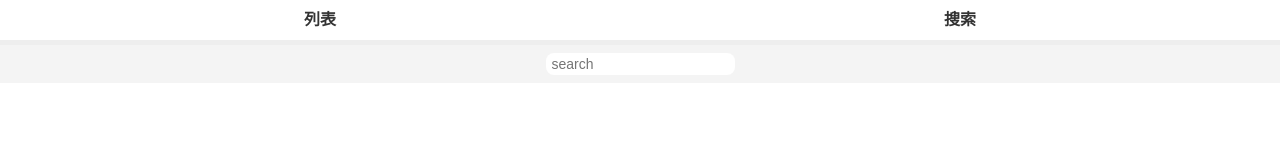
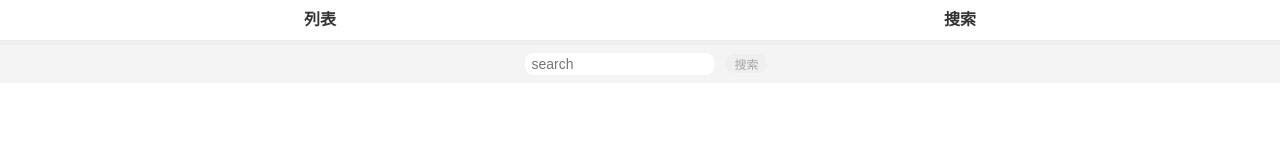
Before and after one commit to SilentMonet/MusicOnline, a Vue app: page /#/search in a window 1280 px wide. Both pictures are taken after a click on the element "搜索". Shown: the top 160 px of the page. Built offline with nearby package versions, Linux system fonts and the light colour scheme.

Commit message:
增加搜索按钮，完善搜索字符串检查

```diff
--- a/src/components/main-container/search/search.vue
+++ b/src/components/main-container/search/search.vue
@@ -6,7 +6,12 @@
         v-model.trim.lazy='searchArgs.queryString'
         placeholder='search'
         v-on:keyup.enter='search'
+        v-on:change='searchArgs.changed=true'
         class='search'>
+        <button
+          class="search-button"
+          v-on:click='search'
+          >搜索</button>
     </div>
     <ul v-show='songItems!==[]' class='songList'>
         <li
@@ -15,7 +20,7 @@
           class='song-container'>
             <song-item
               v-bind:songInfo='songItem'
-              class='show-icon-music show-icon-favorite'
+              class='hide-icon-del hide-icon-join'
             ></song-item>
           </li>
         <li class='tips'></li>
@@ -23,30 +28,35 @@
 </div>
 </template>
 <script>
-import songItem from '../../common/songItem/songItem.vue';
-import store from '../../../store/store.js';
+import songItem from "../../common/songItem/songItem.vue";
+import store from "../../../store/store.js";
 
 export default {
   data: function() {
     return {
       searchArgs: {
-        queryString: '',
-        page: 1,
-        counts: 10
+        queryString: "",
+        page: 0,
+        counts: 10,
+        changed: false
       },
       songItems: []
     };
   },
   methods: {
     search: function() {
+      if (this.searchArgs.queryString === "") {
+        this.songItems = [];
+      } else if (this.searchArgs.changed||this.songItems===[]) {
         this.axios
-        .get(`/api/search/`, { params:this.searchArgs })
+          .get('/api/search/', { params: this.searchArgs })
           .then(response => {
             this.songItems = response.data.abslist;
           })
           .catch(response => {
-          console.log(response);
+            alert('搜索失败');
           });
+      }
     }
   },
   components: {
@@ -73,6 +83,17 @@ export default {
   padding-left: 6px;
   border: none;
 }
+.search-button {
+  font-size: 12px;
+  padding: 1px 8px;
+  border-radius: 8px;
+  color: rgba(0, 0, 0, 0.3);
+  border: none;
+  outline: none;
+}
+.search-button:active {
+  background-color: #bbb;
+}
 .search:focus {
   outline: none;
 }
@@ -89,7 +110,7 @@ export default {
   text-align: left;
 }
 .song-container li::after {
-  content: '';
+  content: "";
   position: absolute;
   height: 1px;
   top: 0;
```
Lines whose indentation alone changed are shown as unchanged.
